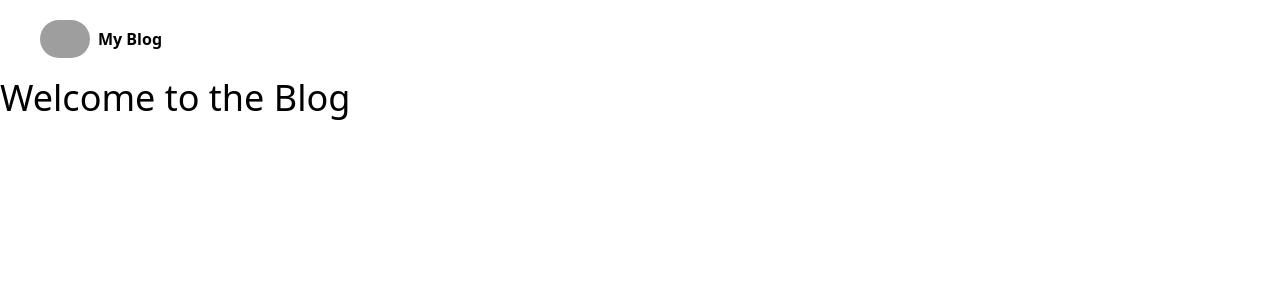
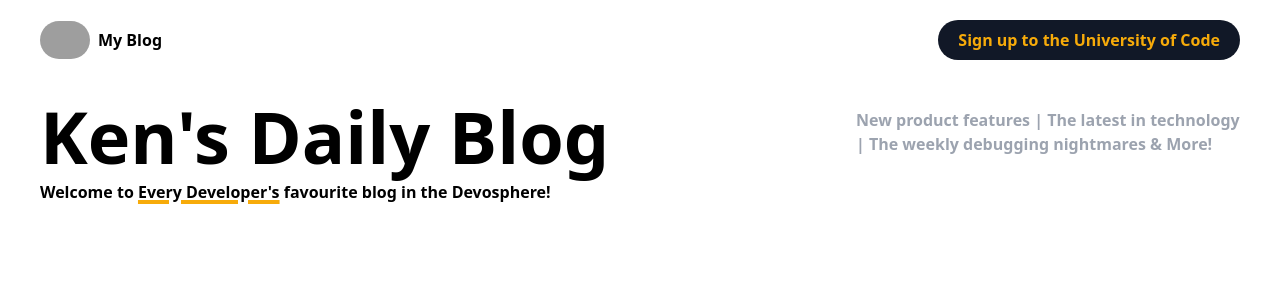
Before and after one commit to KenTandrian/ken-blog, a Next.js app: page / in a window 1280 px wide. Shown: the top 300 px of the page. Built offline with nearby package versions, Linux system fonts and the light colour scheme; grey boxes are pictures that could not be loaded.

Commit message:
Add banner

```diff
--- a/app/(user)/layout.tsx
+++ b/app/(user)/layout.tsx
@@ -1,3 +1,4 @@
+import Banner from "../../components/Banner";
 import Header from "../../components/Header";
 import "../../styles/globals.css";
 
@@ -10,7 +11,7 @@ export default function RootLayout({
     <html>
       <body>
         <Header />
-        {/* Banner */}
+        <Banner />
         {children}
       </body>
     </html>
--- a/app/(user)/page.tsx
+++ b/app/(user)/page.tsx
@@ -1,11 +1,7 @@
 import React from "react";
 
 const HomePage = () => {
-  return (
-    <div>
-      <h1 className="text-4xl">Welcome to the Blog</h1>
-    </div>
-  );
+  return <div></div>;
 };
 
 export default HomePage;
--- /dev/null
+++ b/components/Banner.tsx
@@ -0,0 +1,24 @@
+import React from "react";
+
+const Banner = () => {
+  return (
+    <div className="flex flex-col lg:flex-row lg:space-x-5 justify-between font-bold px-10 py-5 mb-10">
+      <div>
+        <h1 className="text-7xl">Ken's Daily Blog</h1>
+        <h2 className="mt-5 md:mt-2">
+          Welcome to{" "}
+          <span className="underline decoration-4 decoration-[#F7AB0A]">
+            Every Developer's
+          </span>{" "}
+          favourite blog in the Devosphere!
+        </h2>
+      </div>
+      <p className="mt-5 md:mt-2 text-gray-400 max-w-sm">
+        New product features | The latest in technology | The weekly debugging
+        nightmares & More!
+      </p>
+    </div>
+  );
+};
+
+export default Banner;
--- a/components/Header.tsx
+++ b/components/Header.tsx
@@ -17,7 +17,14 @@ const Header = () => {
         </Link>
         <h1>My Blog</h1>
       </div>
-      <div></div>
+      <div>
+        <Link
+          href="https://www.papareact.com/universityofcode"
+          className="px-5 py-2 text-sm md:text-base bg-gray-900 text-[#F7AB0A] flex items-center rounded-full text-center"
+        >
+          Sign up to the University of Code
+        </Link>
+      </div>
     </header>
   );
 };
```
